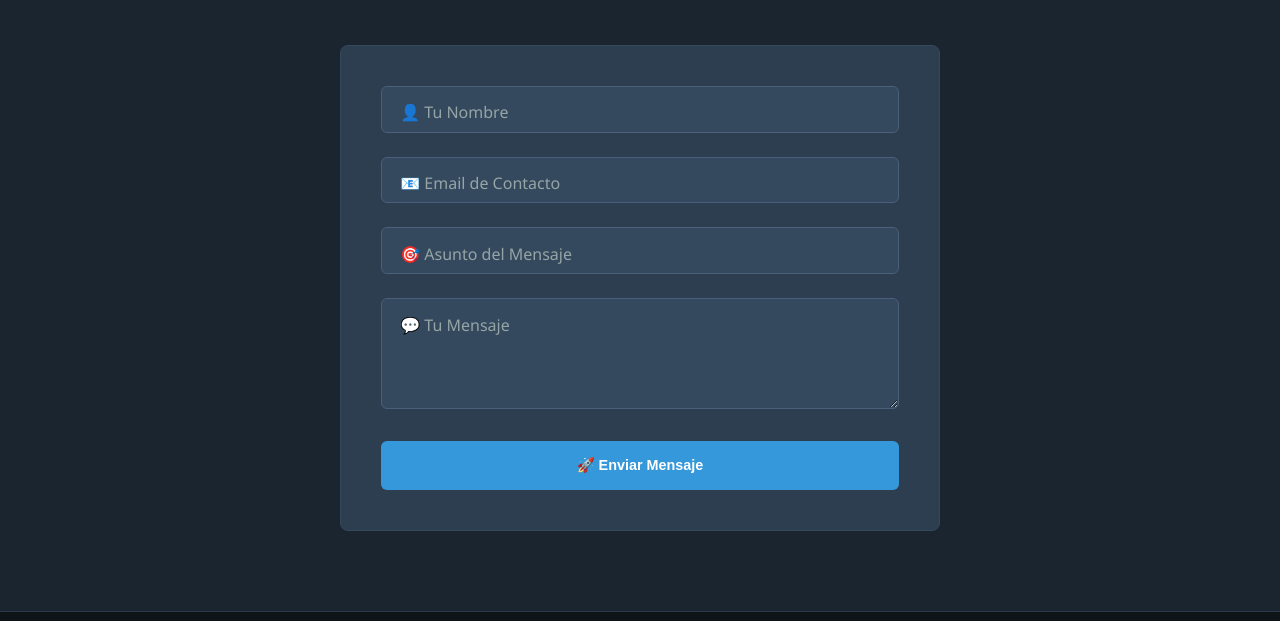
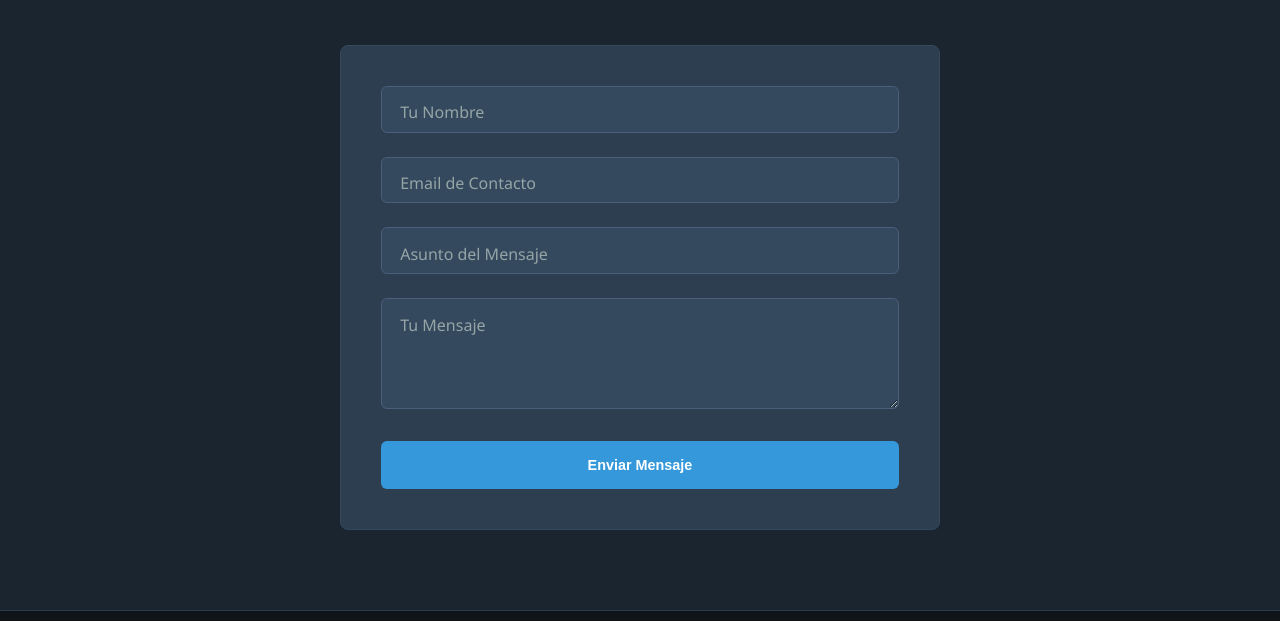
Before and after one commit to javy016/portafolio, a website: page index.html in a window 1280 px wide. Shown: the part 4412-5033 px from the top of the page. Drawn offline with nearby package versions, Linux system fonts and the light colour scheme.

Commit message:
Update index.html

```diff
--- a/index.html
+++ b/index.html
@@ -362,30 +362,30 @@
                 <form id="contact-form" class="contact-form">
                     <div class="form-group">
                         <input type="text" id="name" name="from_name" placeholder=" " required>
-                        <label for="name">👤 Tu Nombre</label>
+                        <label for="name"> Tu Nombre</label>
                         <div class="validation-message">Por favor ingresa tu nombre</div>
                     </div>
 
                     <div class="form-group">
                         <input type="email" id="email" name="from_email" placeholder=" " required>
-                        <label for="email">📧 Email de Contacto</label>
+                        <label for="email"> Email de Contacto</label>
                         <div class="validation-message">Por favor ingresa un email válido</div>
                     </div>
 
                     <div class="form-group">
                         <input type="text" id="subject" name="subject" placeholder=" " required>
-                        <label for="subject">🎯 Asunto del Mensaje</label>
+                        <label for="subject"> Asunto del Mensaje</label>
                         <div class="validation-message">Por favor ingresa el asunto</div>
                     </div>
 
                     <div class="form-group">
                         <textarea id="message" name="message" rows="5" placeholder=" " required></textarea>
-                        <label for="message">💬 Tu Mensaje</label>
+                        <label for="message"> Tu Mensaje</label>
                         <div class="validation-message">Por favor escribe tu mensaje</div>
                     </div>
 
                     <button type="submit" class="btn btn-primary">
-                        <span class="btn-text">🚀 Enviar Mensaje</span>
+                        <span class="btn-text"> Enviar Mensaje</span>
                         <span class="btn-loading" style="display: none">
                             <i class="fas fa-spinner fa-spin"></i> Enviando...
                         </span>
```
